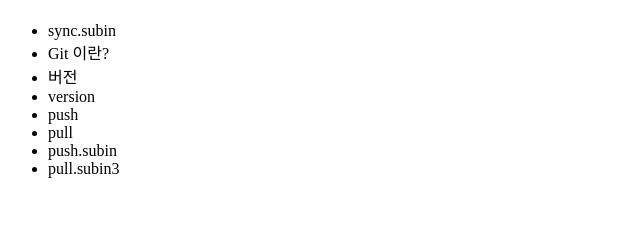
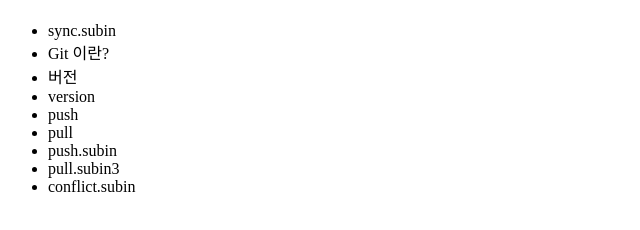
Before and after one commit to tnqls0332/opentutorials_git_subin, a plain HTML site: page index.html in a window 1280 px wide. Shown: the part 112-342 px from the top of the page, without its empty margins (0-640 px from the left). Drawn offline with Linux system fonts and the light colour scheme.

Commit message:
add conflict.subin

```diff
--- a/index.html
+++ b/index.html
@@ -15,6 +15,7 @@
 			<li>pull</li>
 			<li>push.subin</li>
 			<li>pull.subin3</li>
+			<li>conflict.subin</li>
 		</ul>
 	</body>
 </html>
```
